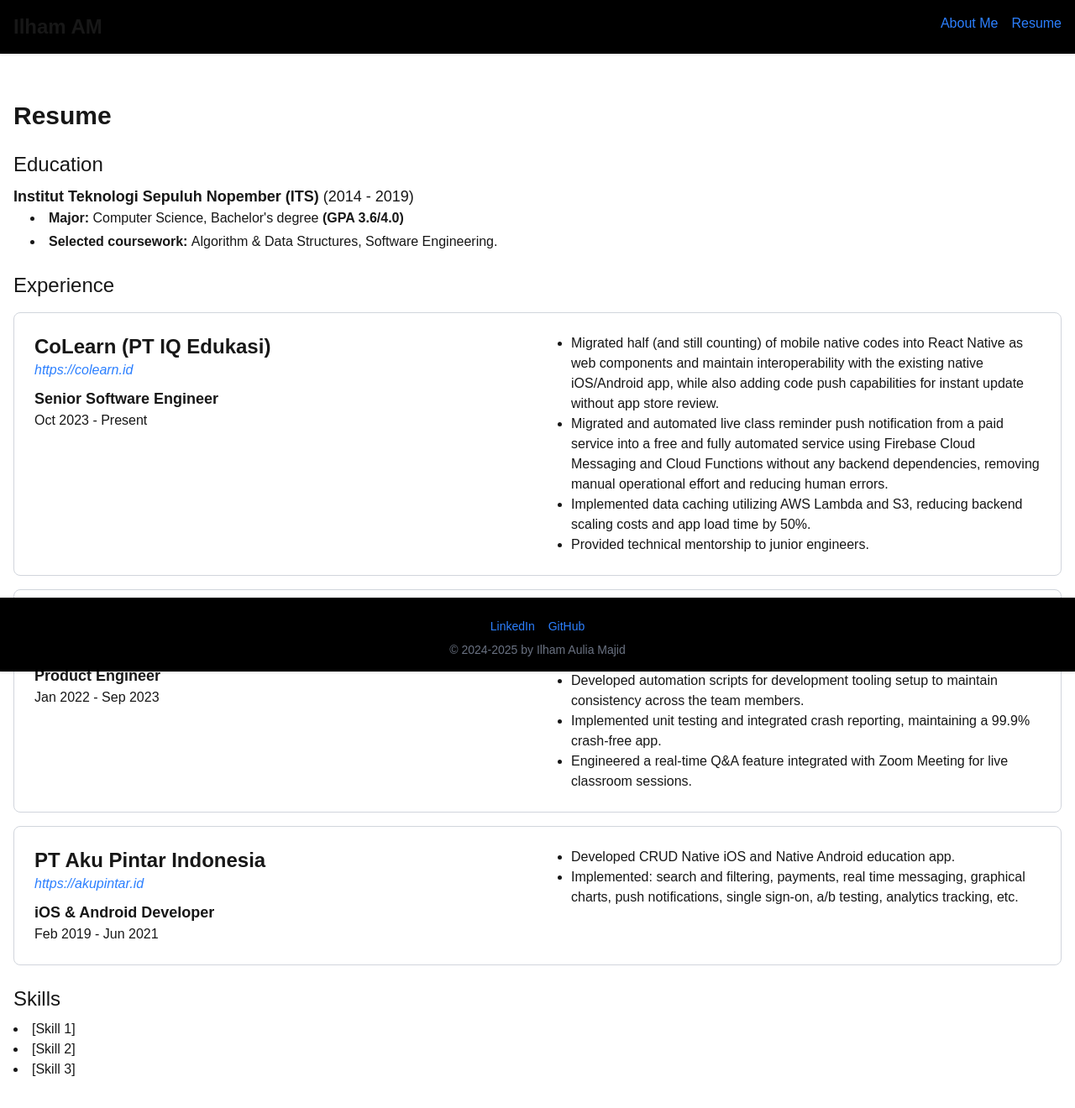
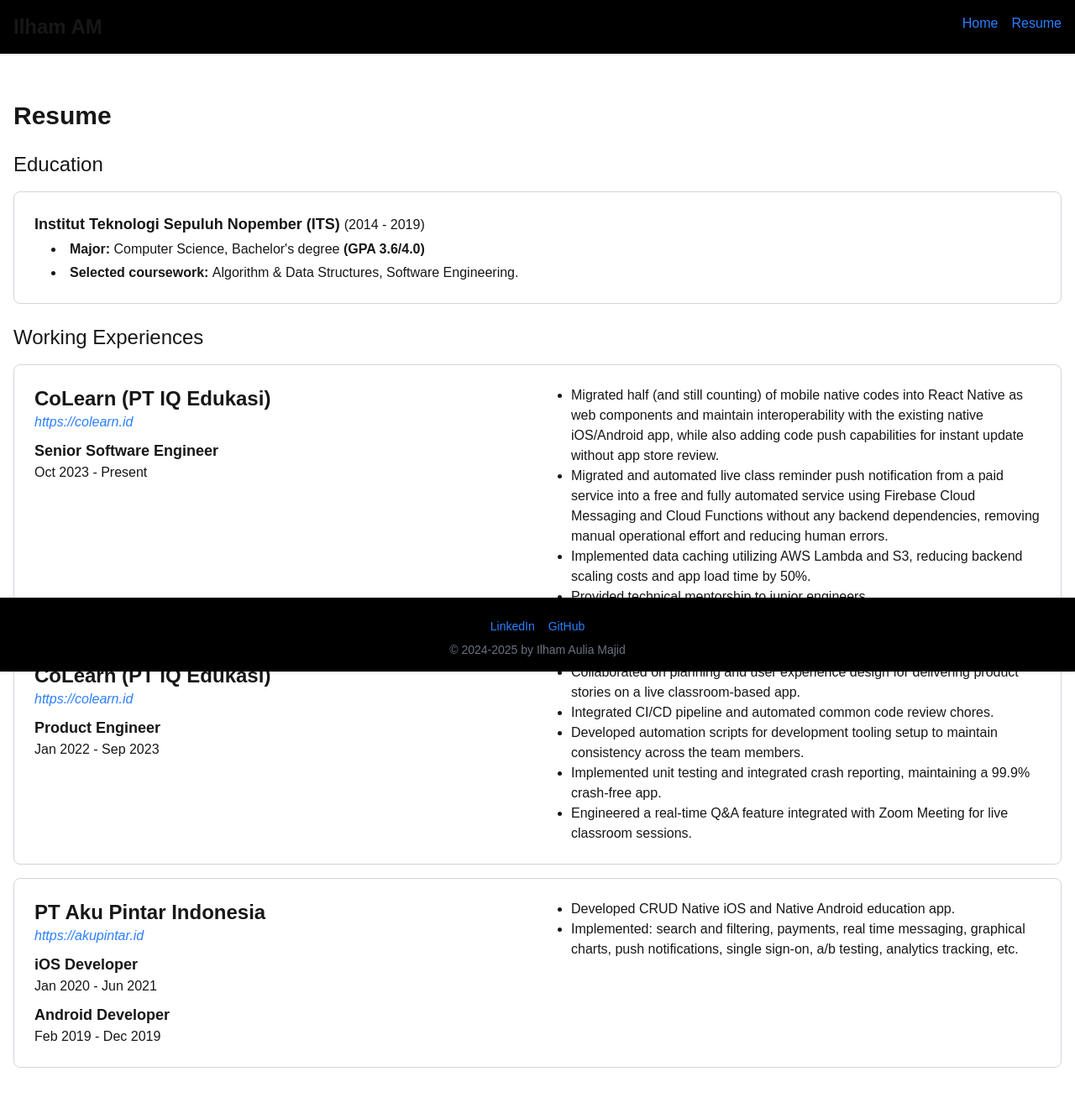
Before and after one commit to ilaumjd/profile, a Next.js app: page /resume in a window 1280 px wide. Shown: the top 1320 px of the page at 84% size. Built offline with nearby package versions, Linux system fonts and the light colour scheme.

Commit message:
fix resume formatting

```diff
--- a/src/app/layout.tsx
+++ b/src/app/layout.tsx
@@ -16,12 +16,12 @@
     <html lang="en">
       <body className="min-h-screen flex flex-col bg-gray-100 text-gray-900">
         {/* Header */}
-        <header className="bg-black shadow">
+        <header className="bg-black shadow sticky top-0 z-50">
           <nav className="container mx-auto p-4 flex justify-between">
             <h1 className="text-2xl font-bold">Ilham AM</h1>
             <div className="space-x-4">
               <Link href="/" className="text-blue-500 hover:underline">
-                About Me
+                Home
               </Link>
               <Link href="/resume" className="text-blue-500 hover:underline">
                 Resume
@@ -38,11 +38,7 @@
           className={`
             bg-black shadow mt-8
             text-center text-sm text-gray-500
-            ${
-              // Apply fixed positioning on medium screens and above
-              // Static positioning on small screens
-              "md:fixed md:bottom-0 md:left-0 md:right-0"
-            }
+            ${"md:fixed md:bottom-0 md:left-0 md:right-0"}
           `}
         >
           <div className="container mx-auto p-4">
--- a/src/app/resume/page.tsx
+++ b/src/app/resume/page.tsx
@@ -6,8 +6,12 @@
     {
       name: "CoLearn (PT IQ Edukasi)",
       link: "https://colearn.id",
-      position: "Senior Software Engineer",
+      positions: [
+        {
+          name: "Senior Software Engineer",
           year: "Oct 2023 - Present",
+        },
+      ],
       items: [
         "Migrated half (and still counting) of mobile native codes into React Native as web components and maintain interoperability with the existing native iOS/Android app, while also adding code push capabilities for instant update without app store review.",
         "Migrated and automated live class reminder push notification from a paid service into a free and fully automated service using Firebase Cloud Messaging and Cloud Functions without any backend dependencies, removing manual operational effort and reducing human errors.",
@@ -18,8 +22,12 @@
     {
       name: "CoLearn (PT IQ Edukasi)",
       link: "https://colearn.id",
-      position: "Product Engineer",
+      positions: [
+        {
+          name: "Product Engineer",
           year: "Jan 2022 - Sep 2023",
+        },
+      ],
       items: [
         "Collaborated on planning and user experience design for delivering product stories on a live classroom-based app.",
         "Integrated CI/CD pipeline and automated common code review chores.",
@@ -31,8 +39,16 @@
     {
       name: "PT Aku Pintar Indonesia",
       link: "https://akupintar.id",
-      position: "iOS & Android Developer",
-      year: "Feb 2019 - Jun 2021",
+      positions: [
+        {
+          name: "iOS Developer",
+          year: "Jan 2020 - Jun 2021",
+        },
+        {
+          name: "Android Developer",
+          year: "Feb 2019 - Dec 2019",
+        },
+      ],
       items: [
         "Developed CRUD Native iOS and Native Android education app.",
         "Implemented: search and filtering, payments, real time messaging, graphical charts, push notifications, single sign-on, a/b testing, analytics tracking, etc.",
@@ -40,32 +56,37 @@
     },
   ];
   return (
-    <section className="mt-10">
+    <section className="md:mt-10 md:mb-30">
       <h2 className="text-3xl font-semibold mb-6">Resume</h2>
 
       {/* Education Section */}
       <div className="mb-6">
         <h3 className="text-2xl font-medium mb-2">Education</h3>
-        <span className="text-lg mb-2">
-          <strong>Institut Teknologi Sepuluh Nopember (ITS) </strong>
+
+        <div className="mt-4 flex flex-col border border-gray-300 p-4 md:p-6 rounded-lg">
+          <span>
+            <strong className="text-lg mb-2">
+              Institut Teknologi Sepuluh Nopember (ITS){" "}
+            </strong>
             (2014 - 2019)
           </span>
           <ul className="list-disc list-inside ml-5">
-          <li className="mb-1">
+            <li className="mt-1">
               <strong>Major: </strong>
               <span>{`Computer Science, Bachelor's degree`}</span>
               <strong> (GPA 3.6/4.0)</strong>
             </li>
-          <li>
+            <li className="mt-1">
               <strong>Selected coursework: </strong>
               <span>Algorithm & Data Structures, Software Engineering.</span>
             </li>
           </ul>
         </div>
+      </div>
 
       {/* Experience Section */}
       <div className="mb-6">
-        <h3 className="text-2xl font-medium">Experience</h3>
+        <h3 className="text-2xl font-medium">Working Experiences</h3>
         {companies.map((company, index) => (
           <div
             className="mt-4 flex flex-col md:flex-row border border-gray-300 p-4 md:p-6 rounded-lg"
@@ -80,10 +101,13 @@
               >
                 {company.link}
               </Link>
-              <div className="mt-2 text-lg font-semibold">
-                {company.position}
+              {company.positions.map((pos, idx) => (
+                <div className="mt-2" key={idx}>
+                  <span className="text-lg font-semibold">{pos.name}</span>
+                  <br />
+                  {pos.year}
                 </div>
-              <div>{company.year}</div>
+              ))}
             </div>
             <div className="md:w-1/2 mt-2 md:mt-0">
               <ul className="list-disc ml-10">
@@ -95,19 +119,6 @@
           </div>
         ))}
       </div>
-
-      {/* Skills Section */}
-      <div className="mb-6">
-        <h3 className="text-2xl font-medium mb-2">Skills</h3>
-        <ul className="list-disc list-inside">
-          <li>[Skill 1]</li>
-          <li>[Skill 2]</li>
-          <li>[Skill 3]</li>
-          {/* Add more skills as needed */}
-        </ul>
-      </div>
-
-      {/* Add more sections (Projects, Certifications, etc.) as needed */}
     </section>
   );
 }
```
Lines whose indentation alone changed are shown as unchanged.
